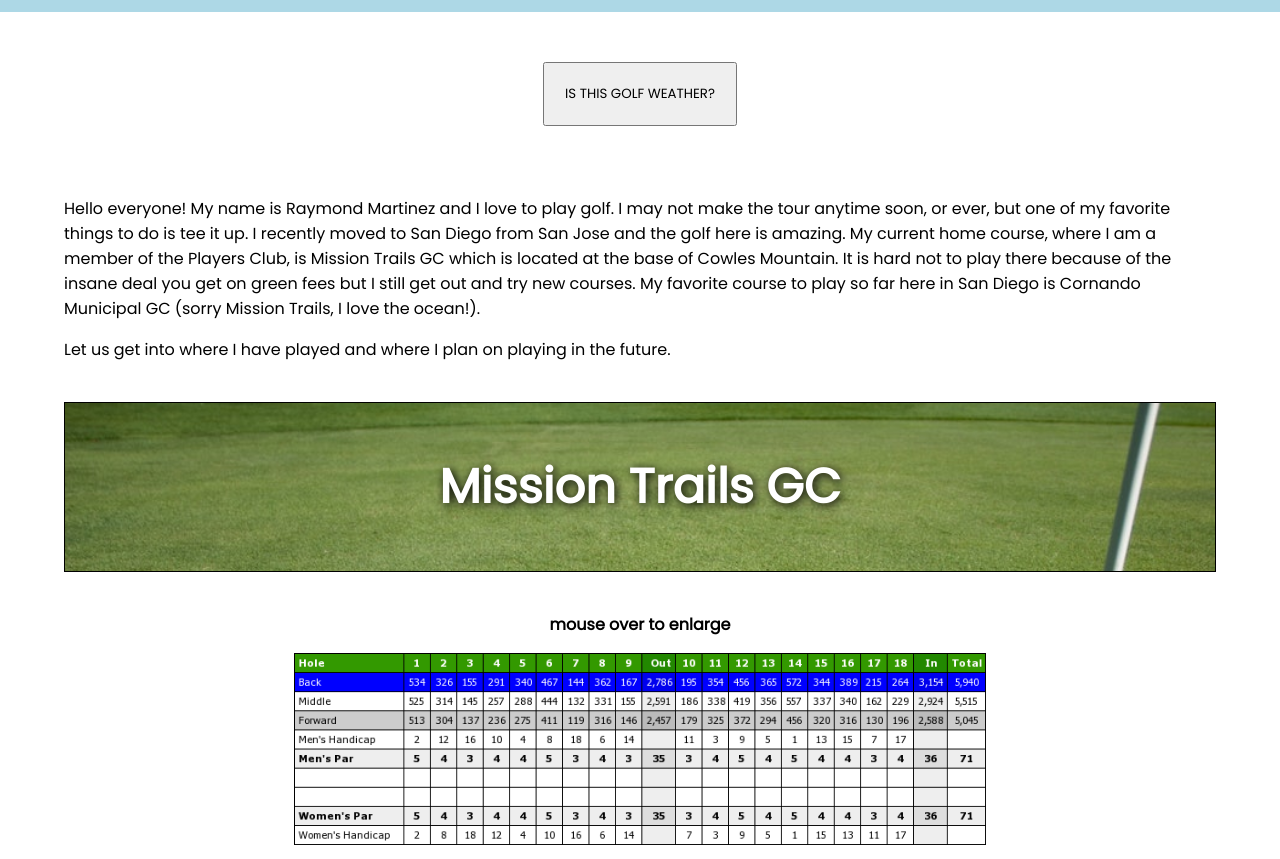
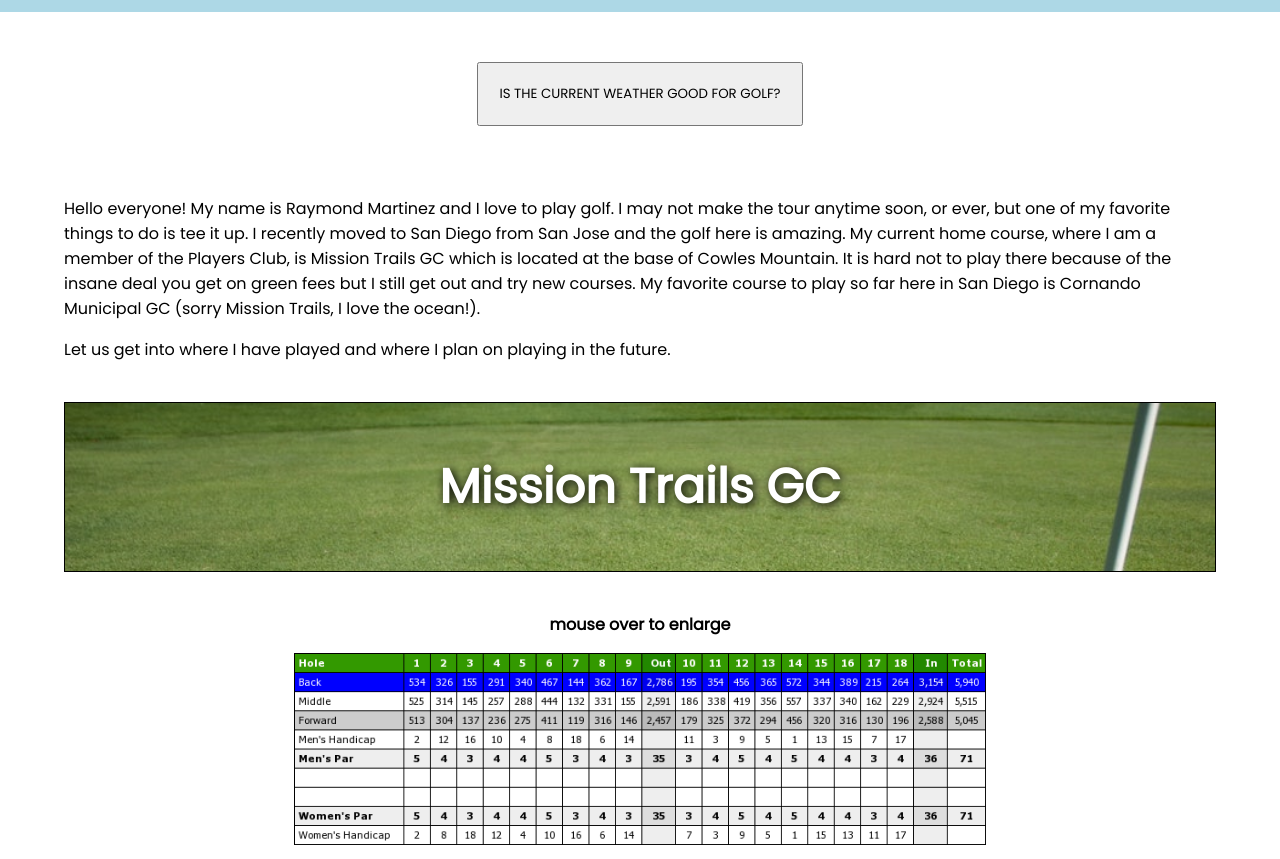
Before and after one commit to rcmartinez54/website-stuff, a plain HTML site: page San_Diego_Golf/GOLF-WHYP.html in a window 1280 px wide. Shown: the part 977-1836 px from the top of the page. Drawn offline with nearby package versions, Linux system fonts and the light colour scheme; a web font is replaced by a local one.

Commit message:
added new div in weather result div

```diff
--- a/San_Diego_Golf/GOLF-WHYP.html
+++ b/San_Diego_Golf/GOLF-WHYP.html
@@ -44,8 +44,9 @@
 				<h4>click here to get current deals on San Diego courses</h4>
 			</div>
 			<div id="get_weather" class="clearfix">
-					<div><button class="get_weather">is this golf weather?</button></div>
+					<div><button class="get_weather">is the current weather good for golf?</button></div>
 						<div id="result">
+							<div id="answer">it is always golf weather!</div>
 					    	<div id="icon"></div>
 					    	<div id="city"><strong></strong></div>
 					    	<div id="weather"></div>
```
